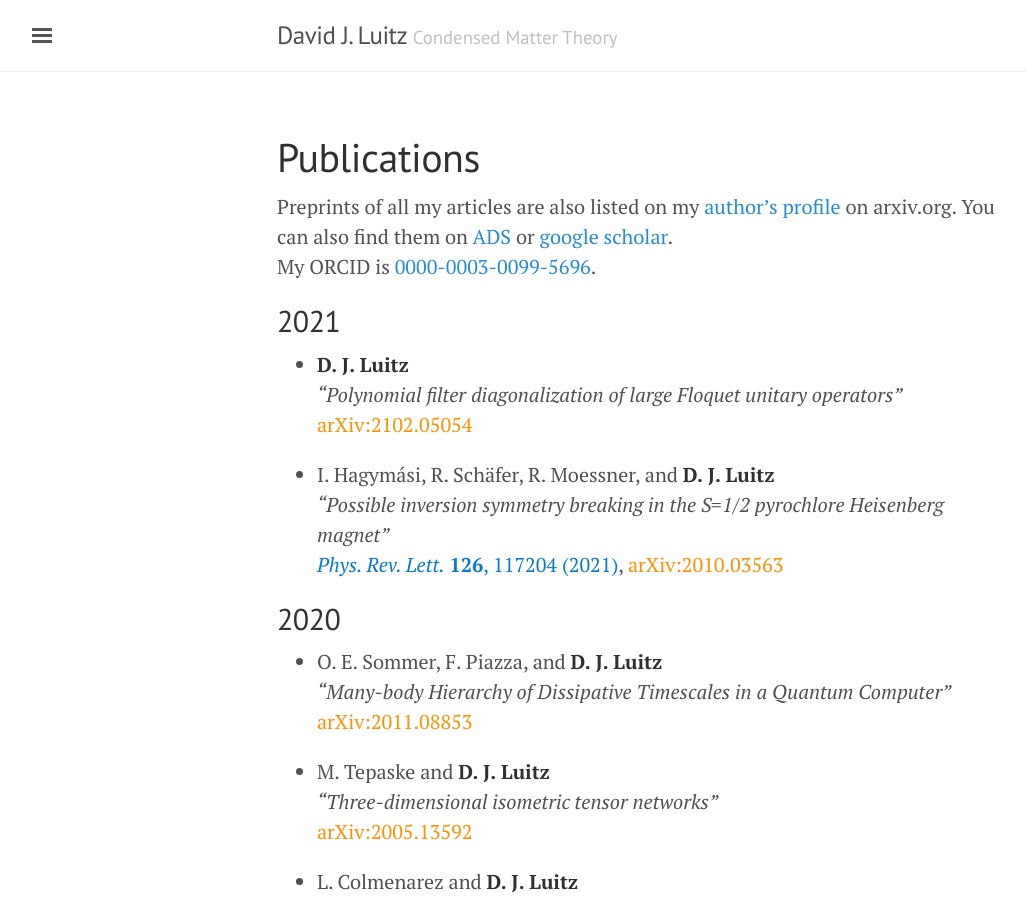
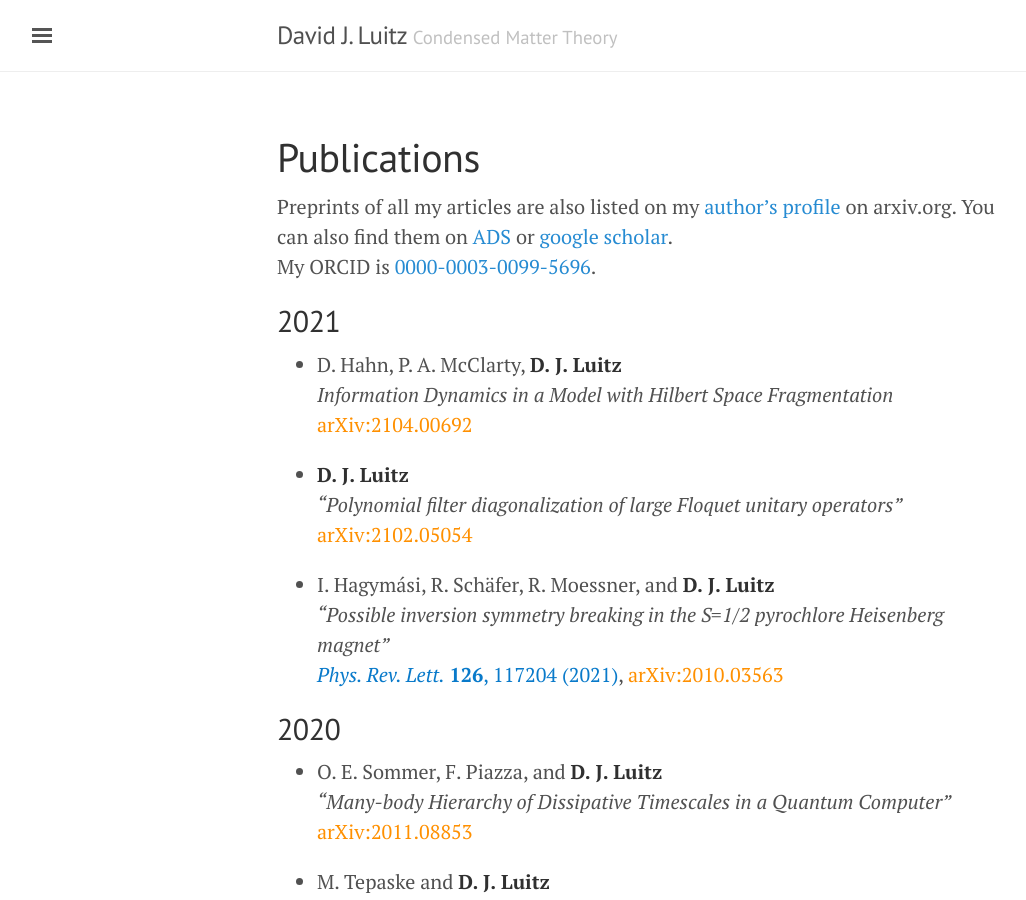
Before and after one commit to dluitz/dluitz.github.io, a Jekyll site: the page built from publications.md, in a window 1280 px wide and 900 px high. Shown: the whole window, without its empty margins (3-1029 px from the left). Built offline with Jekyll 4.4.1, drawn with Linux system fonts in a browser that asks for light colours.

Commit message:
[publist] update

```diff
--- a/publications.md
+++ b/publications.md
@@ -9,6 +9,10 @@ My ORCID is [0000-0003-0099-5696](https://orcid.org/0000-0003-0099-5696).
 
 2021
 ----
+
++ D. Hahn, P. A. McClarty, **D. J. Luitz**
+*Information Dynamics in a Model with Hilbert Space Fragmentation*
+[arXiv:2104.00692](https://arxiv.org/abs/2104.00692){:class='arxiv'}
 
 + **D. J. Luitz**
 *"Polynomial filter diagonalization of large Floquet unitary operators"*
```
